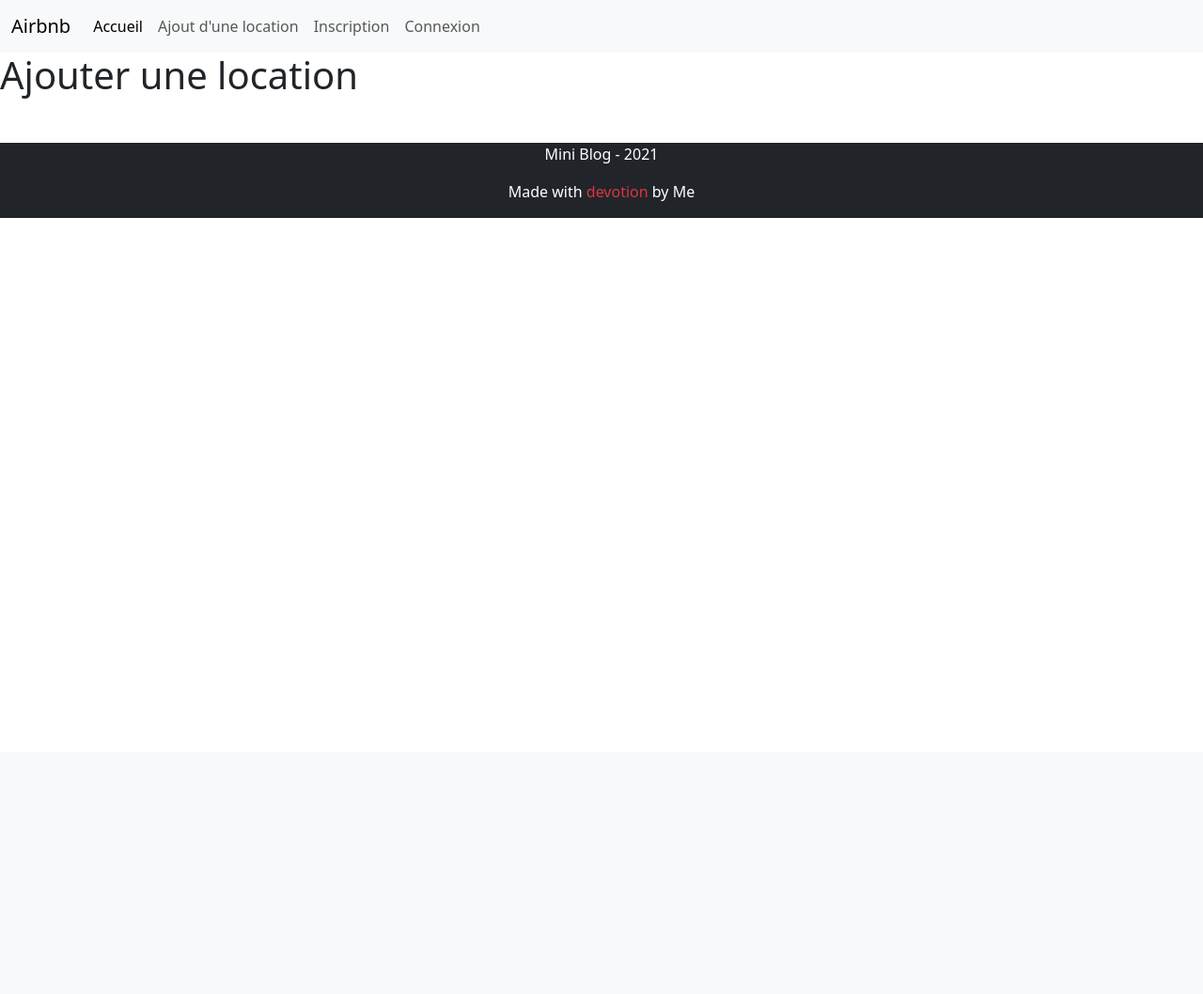
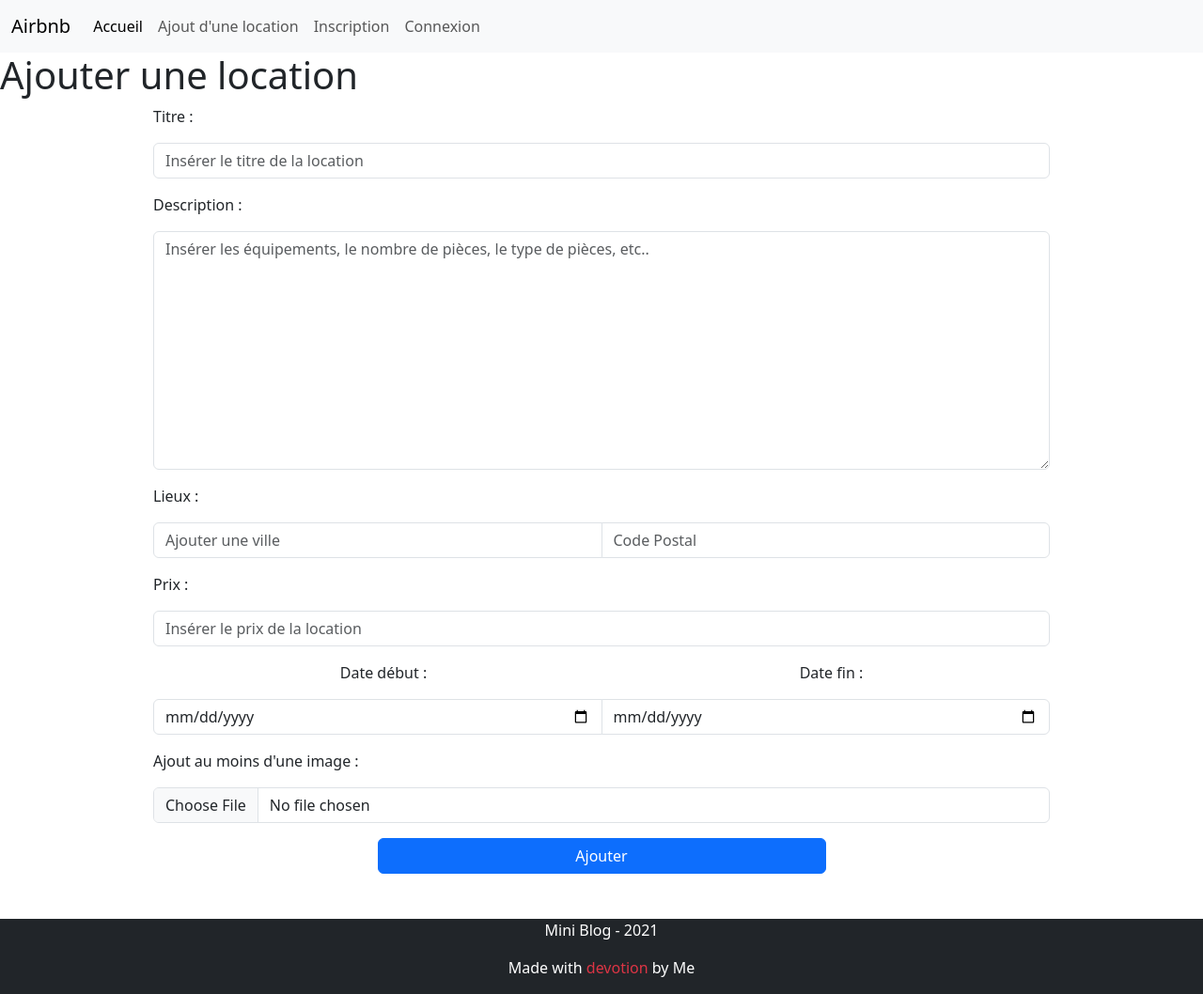
Before and after one commit to BVCoca/AirbnbRemake, a PHP site: page /ajout_location.php in a window 1280 px wide. Shown: the whole page at 94% size. Before the commit the page ends 232 px from the top, so only its background shows below. Run offline with PHP 8.4, Linux system fonts and the light colour scheme.

Commit message:
Ajout du formulaire (visuel ajout_location)

```diff
--- a/ajout_location.php
+++ b/ajout_location.php
@@ -13,10 +13,76 @@ if (!isLogged()) {
 $errors = [];
 
 $showMessage = '';
+
+if ($_SERVER['REQUEST_METHOD'] == "POST") {
+    // Failles XSS
+    foreach ($_POST as $key => $value) {
+        $_POST[$key] = htmlspecialchars(addslashes($value));
+    }
+
+    $titre = isset($_POST['titre']) ? $_POST['titre'] : '';
+    $description = isset($_POST['description']) ? $_POST['description'] : '';
+    $ville = isset($_POST['ville']) ? $_POST['ville'] : '';
+    $codePostal = isset($_POST['code_postal']) ? $_POST['code_postal'] : '';
+    $prix = isset($_POST['prix']) ? $_POST['prix'] : '';
+    $dateD = isset($_POST['dateD']) ? $_POST['dateD'] : '';
+    $dateF = isset($_POST['dateF']) ? $_POST['dateF'] : '';
+
+    // A faire : Gestion de l'image
+}
 ?>
 
 <?php require_once 'common/header.php'; ?>
 <!-- Titre pour savoir que c'est la page ajout_location.php -->
 <h1>Ajouter une location</h1>
 
+<div class="row">
+    <div class="col-md-9 m-auto">
+        <?= $showMessage ?>
+        <form action="" method="post" enctype="multipart/form-data">
+
+            <label for="titre" class="mb-3">Titre :</label>
+            <div class="input-group mb-3">
+                <input type="text" class="form-control" placeholder="Insérer le titre de la location" name="titre">
+            </div>
+
+            <label for="description" class="mb-3">Description :</label>
+            <div class="input-group mb-3">
+                <textarea name="description" class="form-control" placeholder="Insérer les équipements, le nombre de pièces, le type de pièces, etc.." rows="10"></textarea>
+            </div>
+
+            <label for="ville" class="mb-3">Lieux :</label>
+            <div class="input-group mb-3">
+                <!-- Voir pour modifier la base de données champ lieux -> ville et code_postal -->
+                <input type="text" class="form-control" placeholder="Ajouter une ville" name="ville">
+                <input type="text" class="form-control" placeholder="Code Postal" name="code_postal">
+            </div>
+
+            <label for="prix" class="mb-3">Prix :</label>
+            <div class="input-group mb-3">
+                <input type="text" class="form-control" placeholder="Insérer le prix de la location" name="prix">
+            </div>
+
+            <div class="input-group mb-3 d-flex justify-content-around">
+                <label for="dateD">Date début :</label>
+                <label for="dateF" class="ml-3">Date fin :</label>
+            </div>
+            <div class="input-group mb-3">
+                <input type="date" class="form-control" name="dateD">
+                <input type="date" class="form-control" name="dateF">
+            </div>
+
+            <label for="image" class="mb-3">Ajout au moins d'une image :</label>
+            <div class="input-group mb-3">
+                <input type="file" class="form-control" placeholder="image" name="image">
+            </div>
+
+            <div class="d-grid gap-2 col-6 mx-auto">
+                <button type="submit" class="btn btn-primary">Ajouter</button>
+            </div>
+
+        </form>
+    </div>
+</div>
+
 <?php require_once 'common/footer.php'; ?>
```
Also changed, not shown: README.md, 1 other file.
